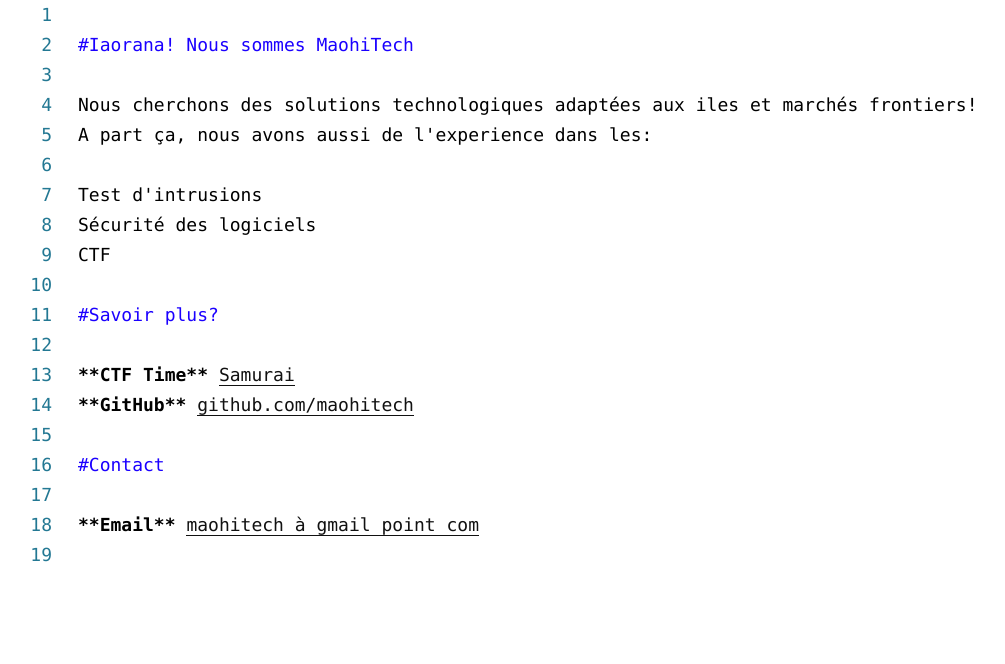
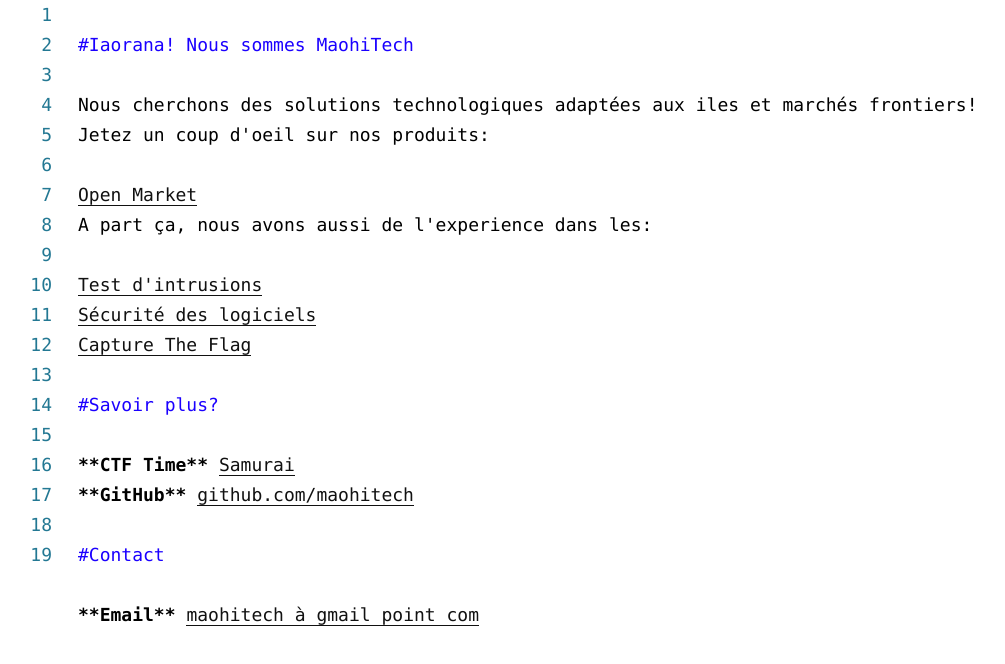
Before and after one commit to maohitech/maohitech.github.io, a plain HTML site: page index.html in a window 1280 px wide. Shown: the whole page, without its empty margins (2-1007 px from the left). Drawn offline with Linux system fonts and the light colour scheme.

Commit message:
Products

```diff
--- a/index.html
+++ b/index.html
@@ -113,11 +113,15 @@
       <h1>#Iaorana! Nous sommes MaohiTech</h1>
       <br />
       <p>Nous cherchons des solutions technologiques adaptées aux iles et marchés frontiers!</p>
+      <p>Jetez un coup d'oeil sur nos produits:</p>
+      <br />
+      <p><a href="#">Open Market</a></p>
+
       <p>A part ça, nous avons aussi de l'experience dans les:</p>
       <br />
-      <p>Test d'intrusions</p>
-      <p>Sécurité des logiciels</p>
-      <p>CTF</p>
+      <p><a href="#">Test d'intrusions</a></p>
+      <p><a href="#">Sécurité des logiciels</a></p>
+      <p><a href="#">Capture The Flag</a></p>
       <p></p>
       <br />
 
```
